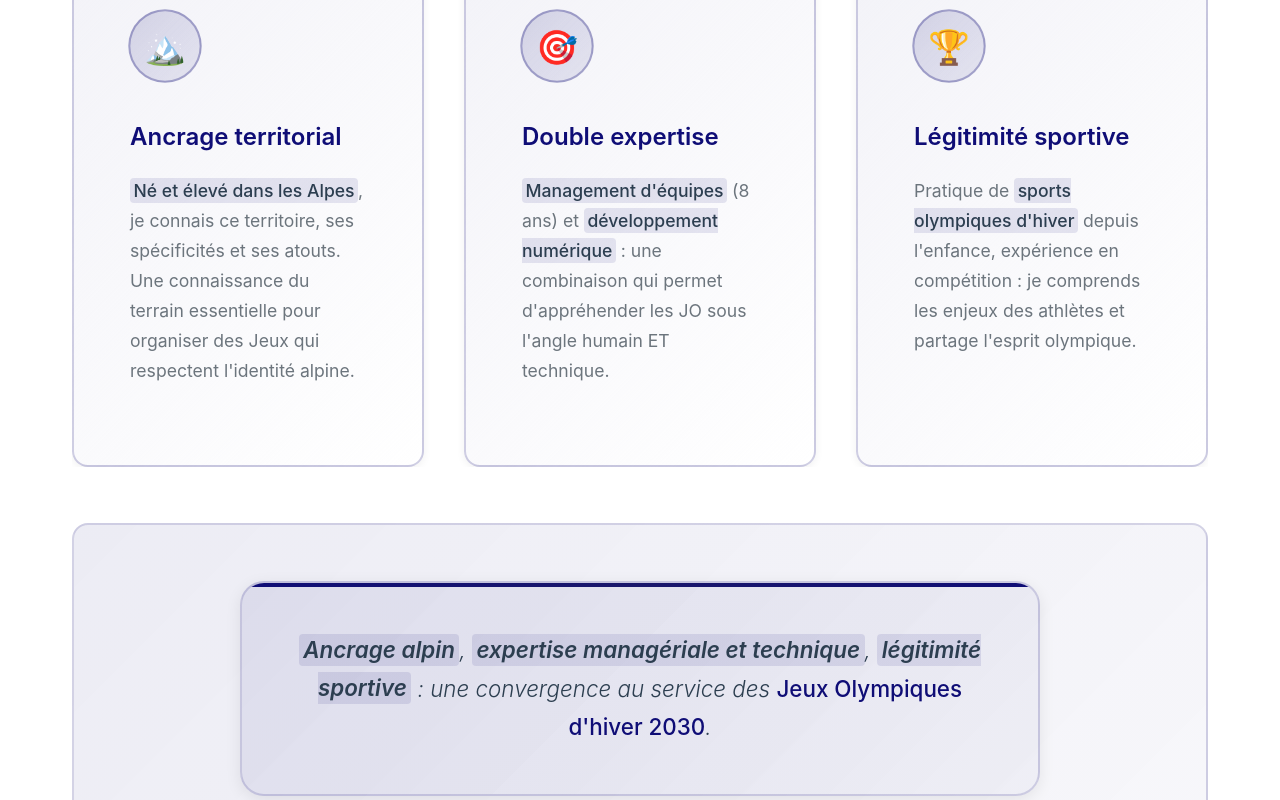
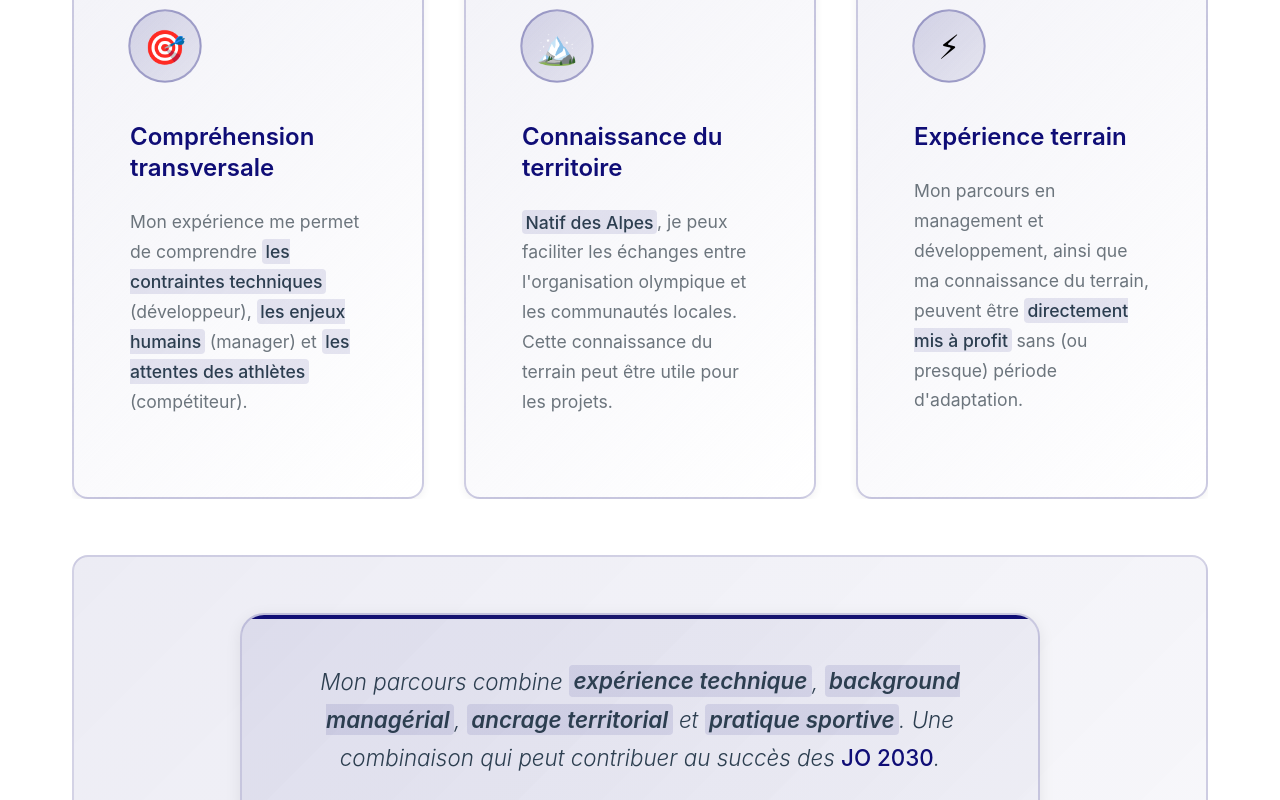
Before and after one commit to PierreGAMEN/candidature_JO, a Vue app: page / in a window 1280 px wide. Shown: the part 5500-6300 px from the top of the page. Built offline with nearby package versions, Linux system fonts and the light colour scheme.

Commit message:
fix: mise à jour du contenu et des titres dans le composant Motivation pour une meilleure clarté et pertinence

```diff
--- a/src/components/specific/Motivation.vue
+++ b/src/components/specific/Motivation.vue
@@ -3,50 +3,50 @@ import SectionPart from '../sectionPart.vue';
 </script>
 
 <template>
-    <SectionPart title="Pourquoi moi pour accompagner les JO 2030 ?">
+    <SectionPart title="Ma valeur ajoutée pour les JO 2030">
         <template #default>
             <div class="motivation-content">
                 <div class="intro-section">
                     <p class="intro-text">
-                        Les <strong>JO d'hiver 2030</strong> dans les Alpes nécessitent
-                        <em>excellence opérationnelle</em>, <em>innovation</em> et <em>ancrage territorial</em>.
-                        Mon profil peut contribuer à ces enjeux.
+                        Au-delà de mon parcours, voici comment je peux <strong>contribuer</strong>
+                        aux <em>JO d'hiver 2030</em> dans les Alpes.
                     </p>
                 </div>
 
                 <div class="arguments-section">
                     <div class="argument-card featured">
-                        <div class="arg-icon">🏔️</div>
+                        <div class="arg-icon">🎯</div>
                         <div class="arg-content">
-                            <h3>Ancrage territorial</h3>
+                            <h3>Compréhension transversale</h3>
                             <p>
-                                <strong>Né et élevé dans les Alpes</strong>, je connais ce territoire,
-                                ses spécificités et ses atouts. Une connaissance du terrain essentielle
-                                pour organiser des Jeux qui respectent l'identité alpine.
+                                Mon expérience me permet de comprendre <strong>les contraintes techniques</strong>
+                                (développeur),
+                                <strong>les enjeux humains</strong> (manager) et <strong>les attentes des
+                                    athlètes</strong> (compétiteur).
                             </p>
                         </div>
                     </div>
 
                     <div class="argument-card featured">
-                        <div class="arg-icon">🎯</div>
+                        <div class="arg-icon">🏔️</div>
                         <div class="arg-content">
-                            <h3>Double expertise</h3>
+                            <h3>Connaissance du territoire</h3>
                             <p>
-                                <strong>Management d'équipes</strong> (8 ans) et <strong>développement
-                                    numérique</strong> :
-                                une combinaison qui permet d'appréhender les JO sous l'angle humain ET technique.
+                                <strong>Natif des Alpes</strong>, je peux faciliter les échanges
+                                entre l'organisation olympique et les communautés locales.
+                                Cette connaissance du terrain peut être utile pour les projets.
                             </p>
                         </div>
                     </div>
 
                     <div class="argument-card featured">
-                        <div class="arg-icon">🏆</div>
+                        <div class="arg-icon">⚡</div>
                         <div class="arg-content">
-                            <h3>Légitimité sportive</h3>
+                            <h3>Expérience terrain</h3>
                             <p>
-                                Pratique de <strong>sports olympiques d'hiver</strong> depuis l'enfance,
-                                expérience en compétition : je comprends les enjeux des athlètes
-                                et partage l'esprit olympique.
+                                Mon parcours en management et développement, ainsi que ma
+                                connaissance du terrain, peuvent être <strong>directement mis à profit</strong>
+                                sans (ou presque) période d'adaptation.
                             </p>
                         </div>
                     </div>
@@ -55,9 +55,10 @@ import SectionPart from '../sectionPart.vue';
                 <div class="synthese-section">
                     <div class="synthese-content">
                         <blockquote class="synthese-quote">
-                            <strong>Ancrage alpin</strong>, <strong>expertise managériale et technique</strong>,
-                            <strong>légitimité sportive</strong> : une convergence au service des
-                            <em>Jeux Olympiques d'hiver 2030</em>.
+                            Mon parcours combine <strong>expérience technique</strong>,
+                            <strong>background managérial</strong>, <strong>ancrage territorial</strong>
+                            et <strong>pratique sportive</strong>. Une combinaison qui peut contribuer
+                            au succès des <em>JO 2030</em>.
                         </blockquote>
                     </div>
                 </div>
```
